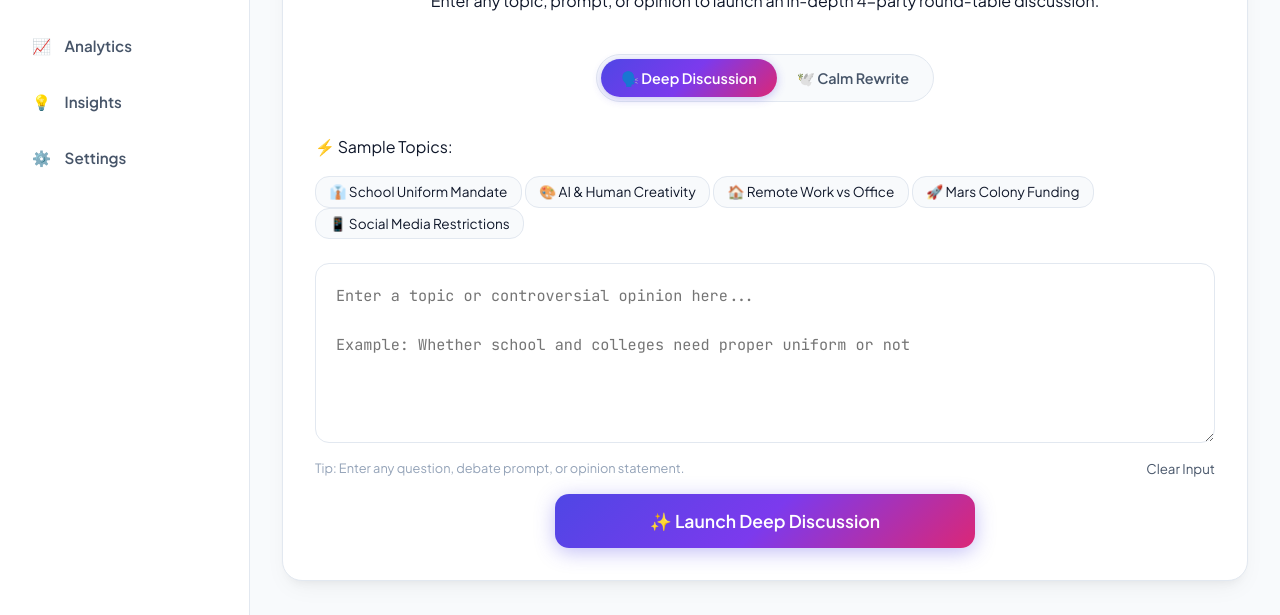
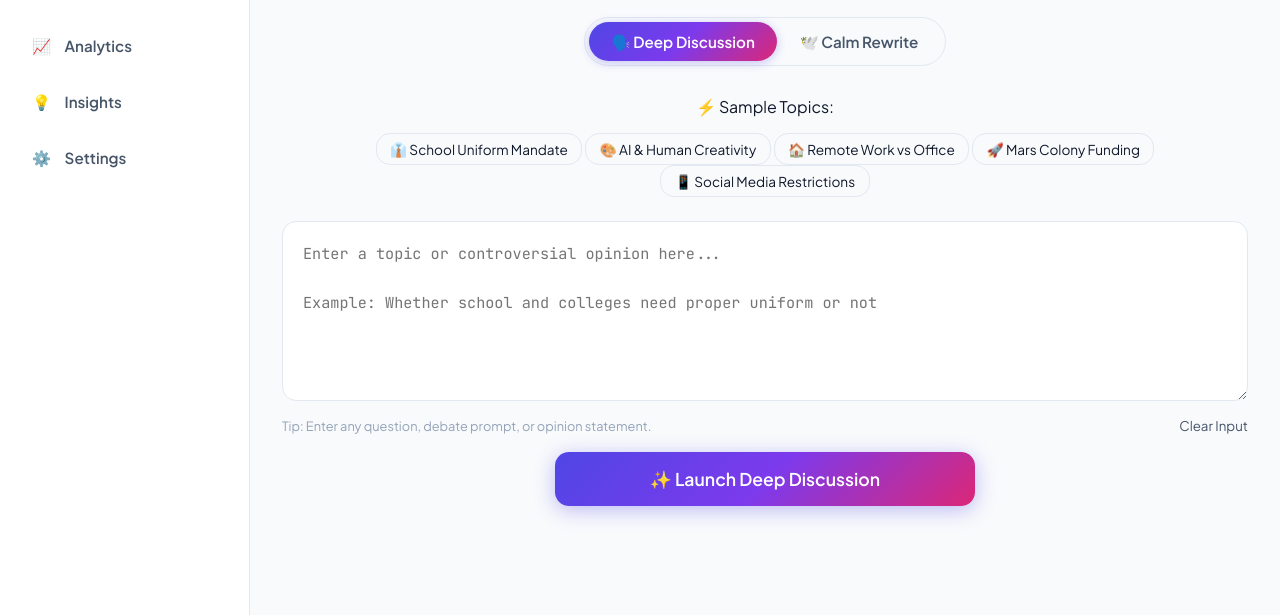
Before and after one commit to Dominus005era/LogicLens, a website: page public/dashboard.html in a window 1280 px wide. Shown: the part 185-800 px from the top of the page. Drawn offline with Linux system fonts and the light colour scheme; no server answers.

Commit message:
Fix alignment issue: Center Deep Discussion and Calm Rewrite mode tabs above sample topics

```diff
--- a/public/styles.css
+++ b/public/styles.css
@@ -646,13 +646,13 @@ h1, h2, h3, h4 { font-family: var(--font-heading); letter-spacing: -0.02em; }
 }
 
 /* Workspace Input Controls */
-.workspace-card { background: var(--bg-card); border: 1px solid var(--border-subtle); border-radius: var(--radius-lg); padding: 2rem; box-shadow: var(--shadow-md); }
-.workspace-header { display: flex; justify-content: space-between; align-items: flex-start; flex-wrap: wrap; gap: 1.5rem; margin-bottom: 2rem; }
-.mode-tabs { display: flex; background: var(--bg-dark); border: 1px solid var(--border-subtle); border-radius: var(--radius-full); padding: 4px; }
-.mode-tab { background: transparent; border: none; color: var(--text-muted); padding: 0.6rem 1.25rem; border-radius: var(--radius-full); font-weight: 600; font-size: 0.9rem; cursor: pointer; transition: all var(--transition-fast); }
+.workspace-header { display: flex; flex-direction: column; align-items: center; justify-content: center; text-align: center; gap: 1.25rem; margin-bottom: 1.75rem; }
+.workspace-title-box { text-align: center; }
+.mode-tabs { display: inline-flex; justify-content: center; background: var(--bg-dark); border: 1px solid var(--border-subtle); border-radius: var(--radius-full); padding: 4px; margin: 0 auto; }
+.mode-tab { background: transparent; border: none; color: var(--text-muted); padding: 0.6rem 1.4rem; border-radius: var(--radius-full); font-weight: 600; font-size: 0.95rem; cursor: pointer; transition: all var(--transition-fast); }
 .mode-tab.active { background: var(--gradient-primary); color: #FFF; box-shadow: 0 2px 10px rgba(79, 70, 229, 0.3); }
 
-.presets-container { display: flex; align-items: center; gap: 1rem; margin-bottom: 1.5rem; flex-wrap: wrap; }
+.presets-container { display: flex; align-items: center; justify-content: center; gap: 0.85rem; margin-bottom: 1.5rem; flex-wrap: wrap; text-align: center; }
 .preset-btn { background: var(--bg-dark); border: 1px solid var(--border-subtle); color: var(--text-main); padding: 0.4rem 0.85rem; border-radius: var(--radius-md); font-size: 0.85rem; cursor: pointer; transition: all var(--transition-fast); }
 .preset-btn:hover { background: rgba(79, 70, 229, 0.12); border-color: var(--accent-indigo); }
 
```
